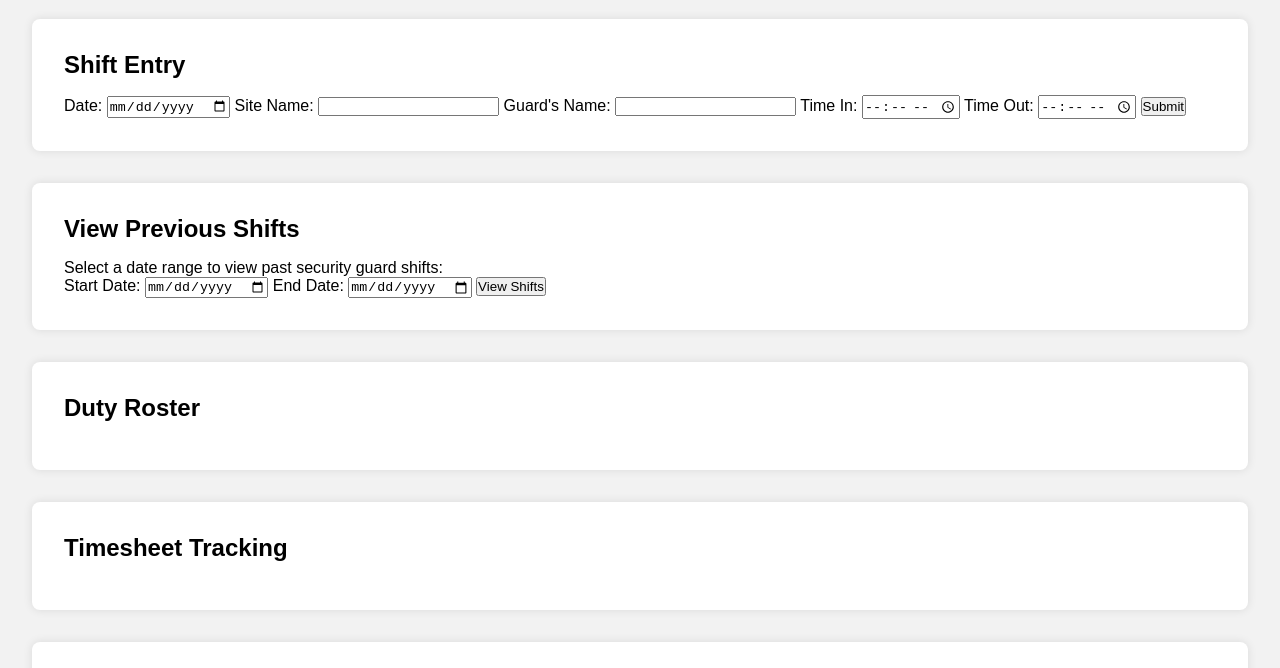
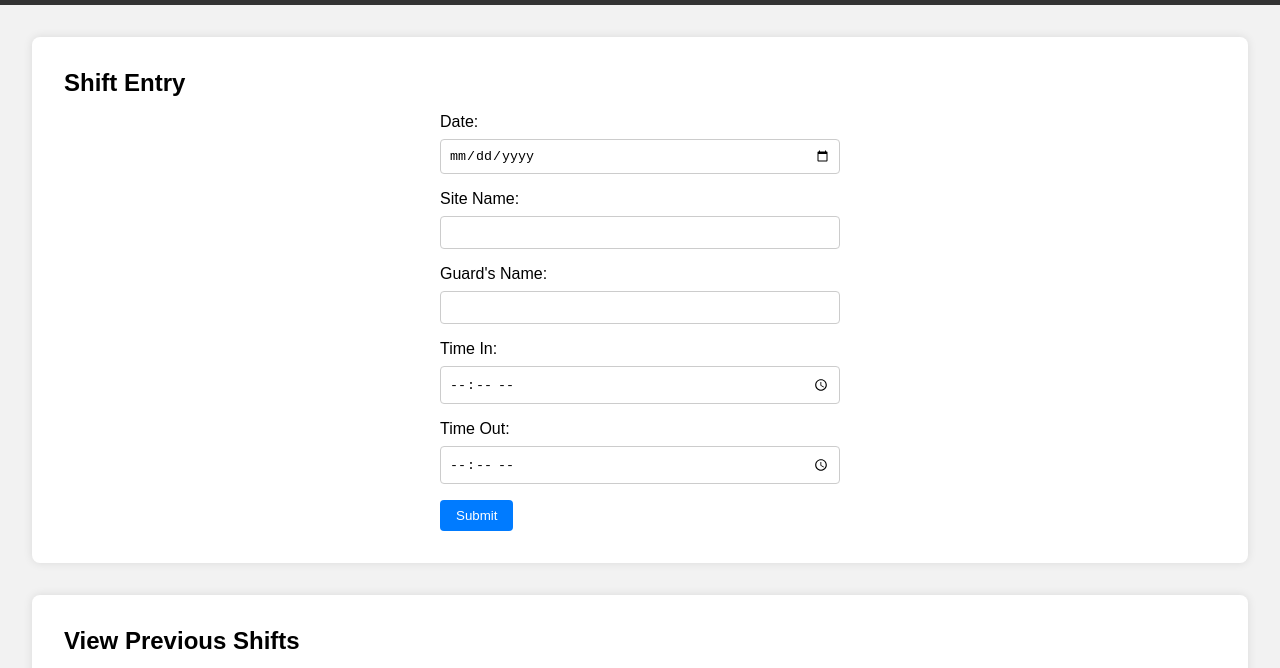
Before and after one commit to saki789/ShiftApplication, a plain HTML site: page index.html in a window 1280 px wide. Shown: the part 116-784 px from the top of the page. Drawn offline with Linux system fonts and the light colour scheme.

Commit message:
Update index.html

```diff
--- a/index.html
+++ b/index.html
@@ -3,8 +3,8 @@
 <head>
     <meta charset="UTF-8">
     <meta name="viewport" content="width=device-width, initial-scale=1.0">
+    /* Reset some default styles */
     <style>
-        /* Reset some default styles */
 * {
     margin: 0;
     padding: 0;
@@ -61,6 +61,48 @@
     font-size: 1.5rem;
     margin-bottom: 1rem;
 }
+
+/* Style for the Shift Entry form */
+#shift-entry-form {
+    max-width: 400px;
+    margin: 0 auto;
+}
+
+#shift-entry-form label {
+    display: block;
+    margin-bottom: 0.5rem;
+}
+
+#shift-entry-form input[type="date"],
+#shift-entry-form input[type="time"],
+#shift-entry-form input[type="text"] {
+    width: 100%;
+    padding: 0.5rem;
+    margin-bottom: 1rem;
+    border: 1px solid #ccc;
+    border-radius: 4px;
+}
+
+#shift-entry-form button {
+    background-color: #007BFF;
+    color: #fff;
+    padding: 0.5rem 1rem;
+    border: none;
+    border-radius: 4px;
+    cursor: pointer;
+}
+
+#shift-entry-form button:hover {
+    background-color: #0056b3;
+}
+
+#success-message {
+    color: #008000;
+    text-align: center;
+    margin-top: 1rem;
+}
+
+/* Add styles for other sections here */>
         </style>
     <title>Security Company Dashboard</title>
 </head>
```
Lines whose indentation alone changed are shown as unchanged.
